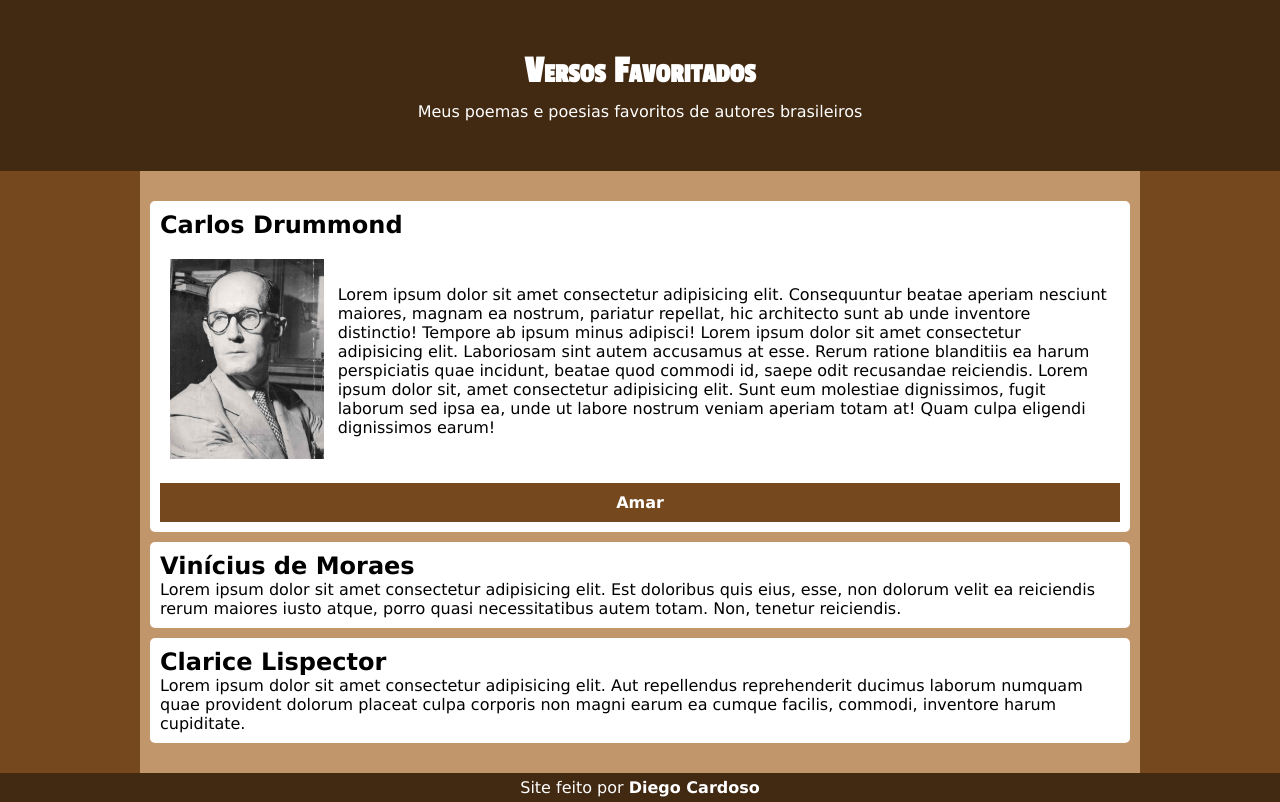
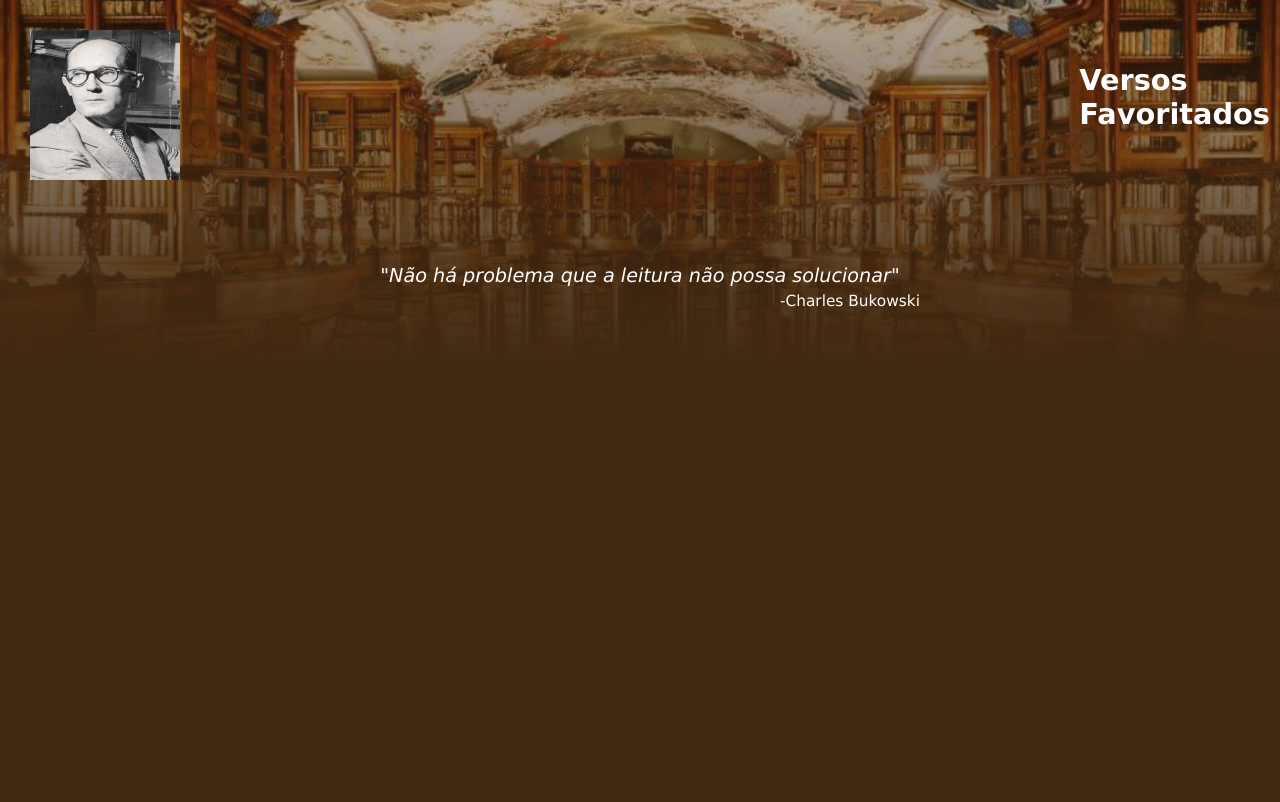
Before and after one commit to diegoCBorba/projeto-poemas, a plain HTML site: page index.html in a window 1280 px wide. Drawn offline with Linux system fonts and the light colour scheme; a web font is replaced by a local one.

Commit message:
Refazendo o código

```diff
--- a/index.html
+++ b/index.html
@@ -8,36 +8,21 @@
 </head>
 <body>
     <header>
-        <h1>Versos Favoritados</h1>
-        <p>Meus poemas e poesias favoritos de autores brasileiros</p>
+        <div class="header-top">
+            <div>
+                <img src="imagens/carlos-drummond.jpg" alt="logo" class="img-logo">
+            </div>
+
+            <div>
+                <h1>Versos <br>Favoritados</h1>
+            </div>
+        </div>
+
+        <div class="header-center">
+            <p id="frase"><i>"Não há problema que a leitura não possa solucionar"</i></p>
+            <p id="autor">-Charles Bukowski</p>
+        </div>
     </header>
-    <main>
-        <section id="autor1">
-            <h2>Carlos Drummond</h2>
-            <div class="sobre-autor">
-                <div>
-                    <img src='imagens/carlos-drummond.jpg'/></td>
-                </div>
-                <div class="descricao-autor">
-                    <p>Lorem ipsum dolor sit amet consectetur adipisicing elit. Consequuntur beatae aperiam nesciunt maiores, magnam ea nostrum, pariatur repellat, hic architecto sunt ab unde inventore distinctio! Tempore ab ipsum minus adipisci!
-                    Lorem ipsum dolor sit amet consectetur adipisicing elit. Laboriosam sint autem accusamus at esse. Rerum ratione blanditiis ea harum perspiciatis quae incidunt, beatae quod commodi id, saepe odit recusandae reiciendis.
-                    Lorem ipsum dolor sit, amet consectetur adipisicing elit. Sunt eum molestiae dignissimos, fugit laborum sed ipsa ea, unde ut labore nostrum veniam aperiam totam at! Quam culpa eligendi dignissimos earum!
-                    </p>
-                </div>
-            </div>
-            <nav><a href="p1.html">Amar</a></nav>
-        </section>
-        <section id="autor2">
-            <h2>Vinícius de Moraes</h2>
-            <p>Lorem ipsum dolor sit amet consectetur adipisicing elit. Est doloribus quis eius, esse, non dolorum velit ea reiciendis rerum maiores iusto atque, porro quasi necessitatibus autem totam. Non, tenetur reiciendis.</p>
-        </section>
-        <section id="autor3">
-            <h2>Clarice Lispector</h2>
-            <p>Lorem ipsum dolor sit amet consectetur adipisicing elit. Aut repellendus reprehenderit ducimus laborum numquam quae provident dolorum placeat culpa corporis non magni earum ea cumque facilis, commodi, inventore harum cupiditate.</p>
-        </section>
-    </main>
-    <footer>
-        <p>Site feito por <a href="github.com/diegoCBorba" target="_blank">Diego Cardoso</a></p>
-    </footer>
+
 </body>
 </html>
--- /dev/null
+++ b/partials/_layout.scss
@@ -0,0 +1,56 @@
+.img-logo{
+    width: 150px;
+    height: 150px;
+}
+
+header{
+    background-image: linear-gradient(to bottom, #42291163, #422911), url(../imagens/bg.jpg);
+    display: block;
+    background-size: cover;
+    background-repeat: no-repeat;
+    background-position: center;
+}
+
+.header-top{
+    display: flex;
+    align-items: center;
+    justify-content: space-between;
+    padding: 10px 10px 80px 10px;
+
+    img{
+        margin: 20px 20px 0px 20px;
+    }
+
+    h1{
+        color: white;
+        font-size: 1.8em;
+    }
+}
+
+.header-center{
+    text-align: center;
+    padding: 0px 20px 50px 20px;
+    font-size: 1.2em;
+    max-width: 600px;
+    margin: auto;
+
+    p#frase{
+        text-decoration: none;
+    }
+    p#autor{
+        text-align: right;
+        font-size: 0.8em;
+        padding-top: 5px;
+    }
+}
+
+@media screen and (max-width: 700px){
+    .header-top{
+        flex-direction: column;
+
+        h1{
+            text-align: center;
+            padding-top: 20px;
+        }
+    }
+}
--- a/style/style.scss
+++ b/style/style.scss
@@ -3,6 +3,9 @@
 @import url('https://fonts.googleapis.com/css2?family=Passion+One&display=swap');
 
 @import url('https://fonts.googleapis.com/css2?family=Klee+One&display=swap');
+
+@import "../partials/colors";
+@import "../partials/layout";
 
 :root{
     --fonte-padrao: Verdana, Geneva, sans-serif;
@@ -22,92 +25,16 @@
     box-sizing: border-box;
     outline: none;
     font-family: var(--fonte-padrao);
-}
-
-html, body{
-    background-color: var(--cor3);
-}
-
-header{
-    background-color: var(--cor5);
-    color:white;
-    text-align: center;
-    padding: 50px;
-}
-
-header > h1{
-    font-family: var(--fonte-titulo);
-    font-variant: small-caps;
-    font-size: 2.4em;
-    padding-bottom: 10px;
-}
-
-header > p{
-    font-family: Verdana, Geneva, Tahoma, sans-serif;
-}
-
-main{
-    background-color: var(--cor4);
-    max-width: 1000px;
-    min-width: 400px;
-    padding: 20px 0px 20px 0px;
-    margin: auto;
-}
-
-section{
-    padding: 10px;
-    border-radius: 5px;
-}
-
-.sobre-autor{
-    display: flex;
-    align-items: center;
-    justify-content: center;
-    gap: 14px;
-    padding: 20px 10px 20px 10px;
-}
-
-@media screen and (max-width: 760px){
-    .sobre-autor{
-        flex-direction: column;
-    }
-}
-
-main img{
-    max-width: 300px;
-    max-height: 200px;
-}
-
-main nav{
-    background: var(--cor3);
-    text-align: center;
-    padding: 10px;
-}
-
-main nav a{
-    text-decoration: none;
-    font-weight: bold;
     color: white;
 }
 
-section{
-    background-color: white;
-    margin: 10px;
+body{
+    background-color: var(--cor5);
+    width: 100%;
+    height: 100vh;
+    position: relative;
 }
 
-footer{
-    text-align: center;
-    color: white;
-    background-color: var(--cor5);
-    padding: 5px;
+img{
+    width: 100%;
 }
-
-footer a{
-    text-decoration: none;
-    font-weight: bold;
-    color: white;
-}
-
-footer a:hover{
-    text-decoration: underline;
-}
```
Also changed, not shown: imagens/bg.jpg (added), p2.html (deleted), partials/_colors.scss (added), style/style.css, 1 other file.
